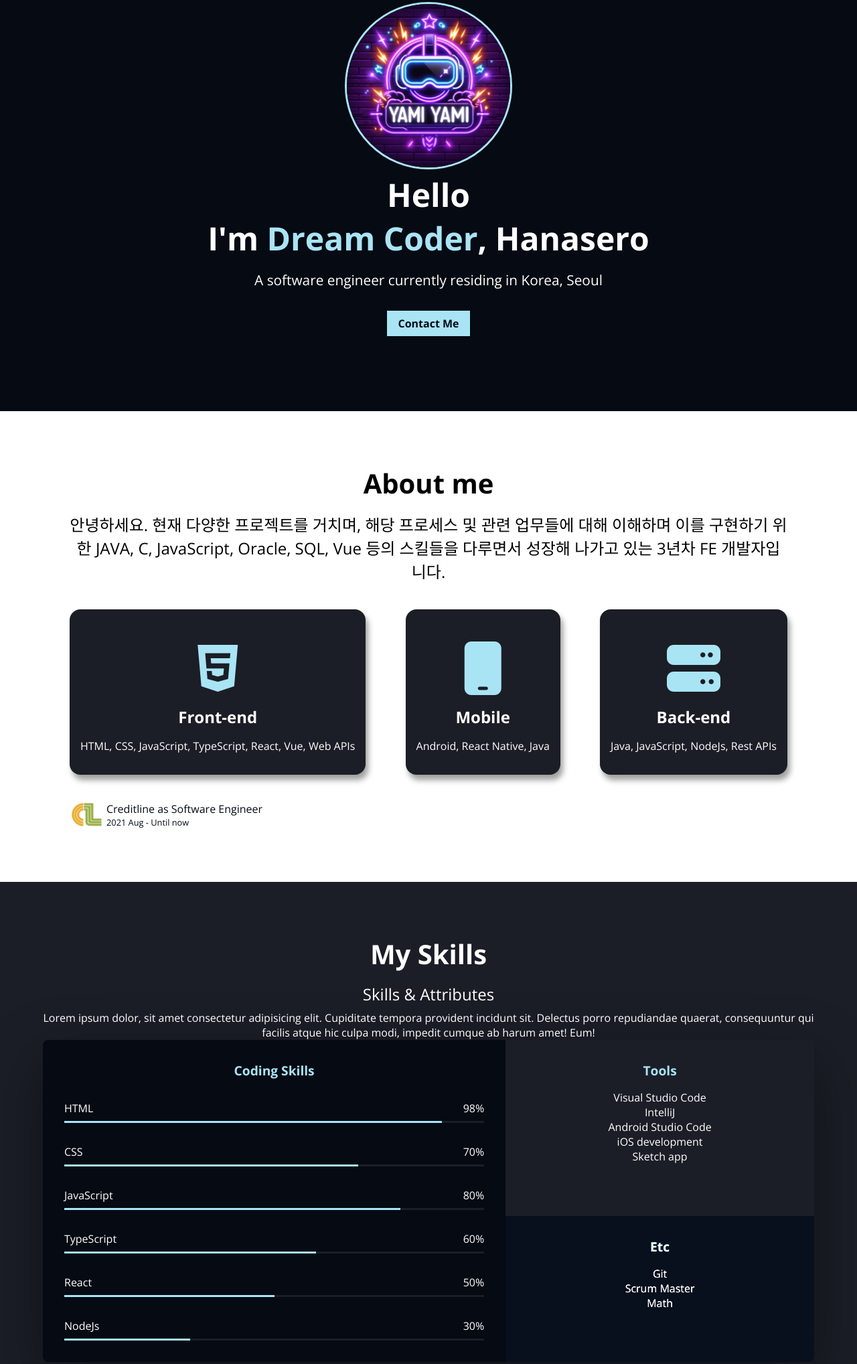
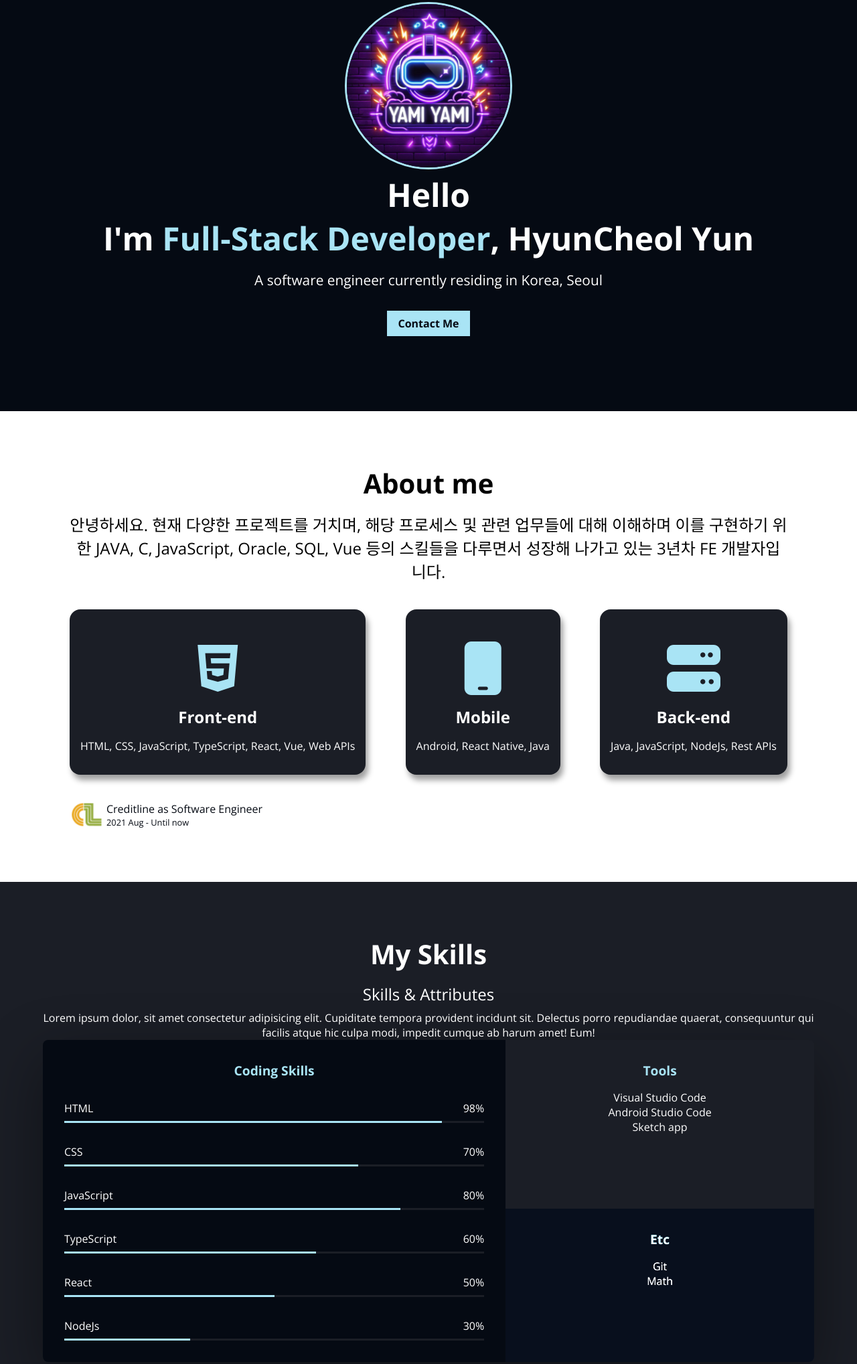
Before and after one commit to Developeryhc/hanasero.githurb.io, a plain HTML site: page index.html in a window 1280 px wide. Shown: the part 109-2146 px from the top of the page at 67% size. Drawn offline with nearby package versions, Linux system fonts and the light colour scheme.

Commit message:
TEXT-Custom

```diff
--- a/index.html
+++ b/index.html
@@ -53,7 +53,7 @@
         <section id="home">
             <div class="home__container">
                 <img class="home__avatar" src="images/favicon.ico" alt="Hana's profile" />
-                <h2 class="home__title">Hello <br /> I&#39;m <strong class="home__title--strong">Dream Coder</strong>, Hanasero</h2>
+                <h2 class="home__title">Hello <br /> I&#39;m <strong class="home__title--strong">Full-Stack Developer</strong>, HyunCheol Yun</h2>
                 <p class="home__description">A software engineer currently residing in Korea, Seoul</p>
                 <a class="home__contact" href="#contact">Contact Me</a>
             </div>
@@ -129,9 +129,7 @@
                         <h3 class="skills__title">Tools</h3>
                         <ul>
                             <li>Visual Studio Code</li>
-                            <li>IntelliJ</li>
                             <li>Android Studio Code</li>
-                            <li>iOS development</li>
                             <li>Sketch app</li>
                         </ul>
                     </section>
@@ -139,7 +137,6 @@
                         <h3 class="skills__title">Etc</h3>
                         <ul>
                             <li>Git</li>
-                            <li>Scrum Master</li>
                             <li>Math</li>
                         </ul>
                     </section>
@@ -155,7 +152,6 @@
                     <li><button class="category category--selected" data-category="all">All <span class="category__count">8</span></button></li>
                     <li><button class="category" data-category="front-end">Front-end <span class="category__count">4</span></button></li>
                     <li><button class="category" data-category="back-end">Back-end <span class="category__count">2</span></button></li>
-                    <li><button class="category" data-category="mobile">Mobile <span class="category__count">2</span></button></li>
                 </ul>
                 <ul class="projects">
                     <li class="project" data-type="front-end">
--- a/src/active_menu.js
+++ b/src/active_menu.js
@@ -4,7 +4,7 @@ const navItems = sectionIds.map((id) => document.querySelector(`[href="${id}"]`)
 let activeNavItem = navItems[0];
 
 const options = {
-    rootMargin: "-20% 0px 0px 0px",
+    rootMargin: "-15% 0px 0px 0px",
     threshold: [0.1, 0.98]
 };
 const visibleSections = sectionIds.map(() => false);
```
